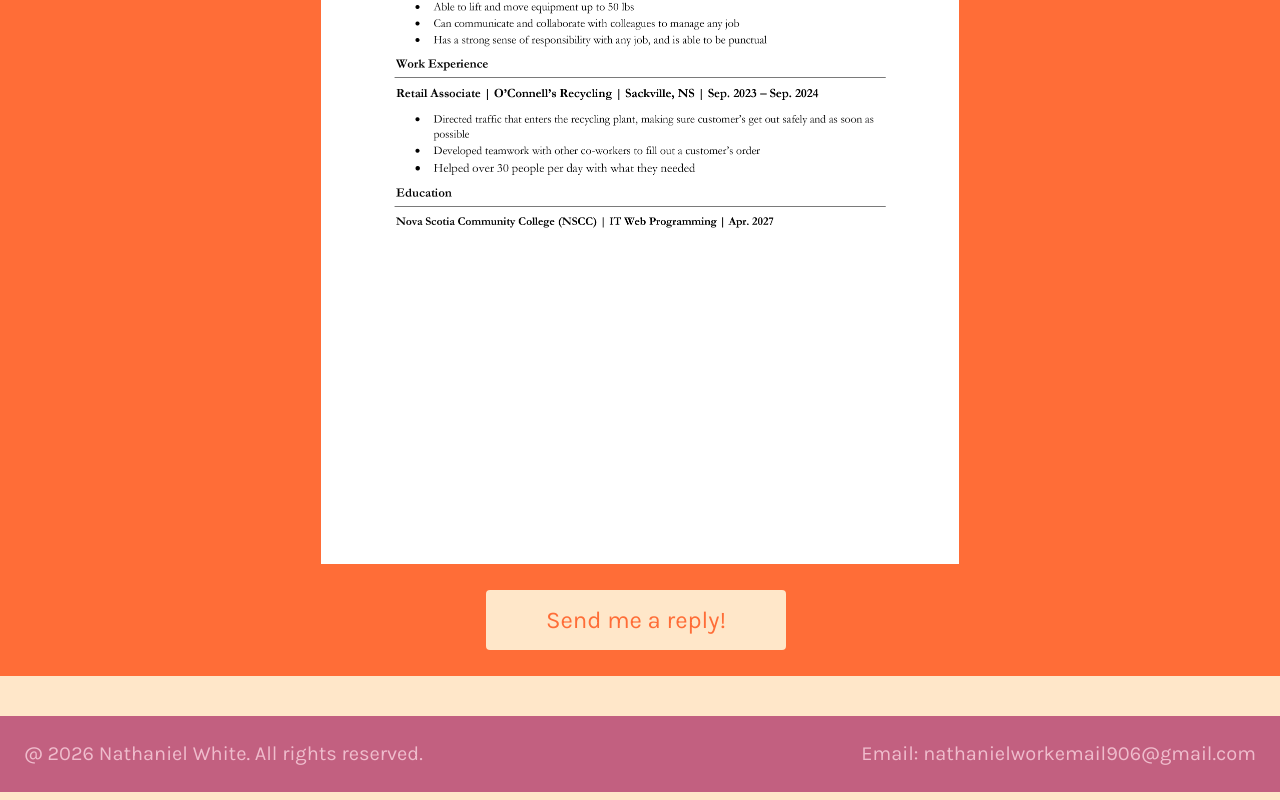
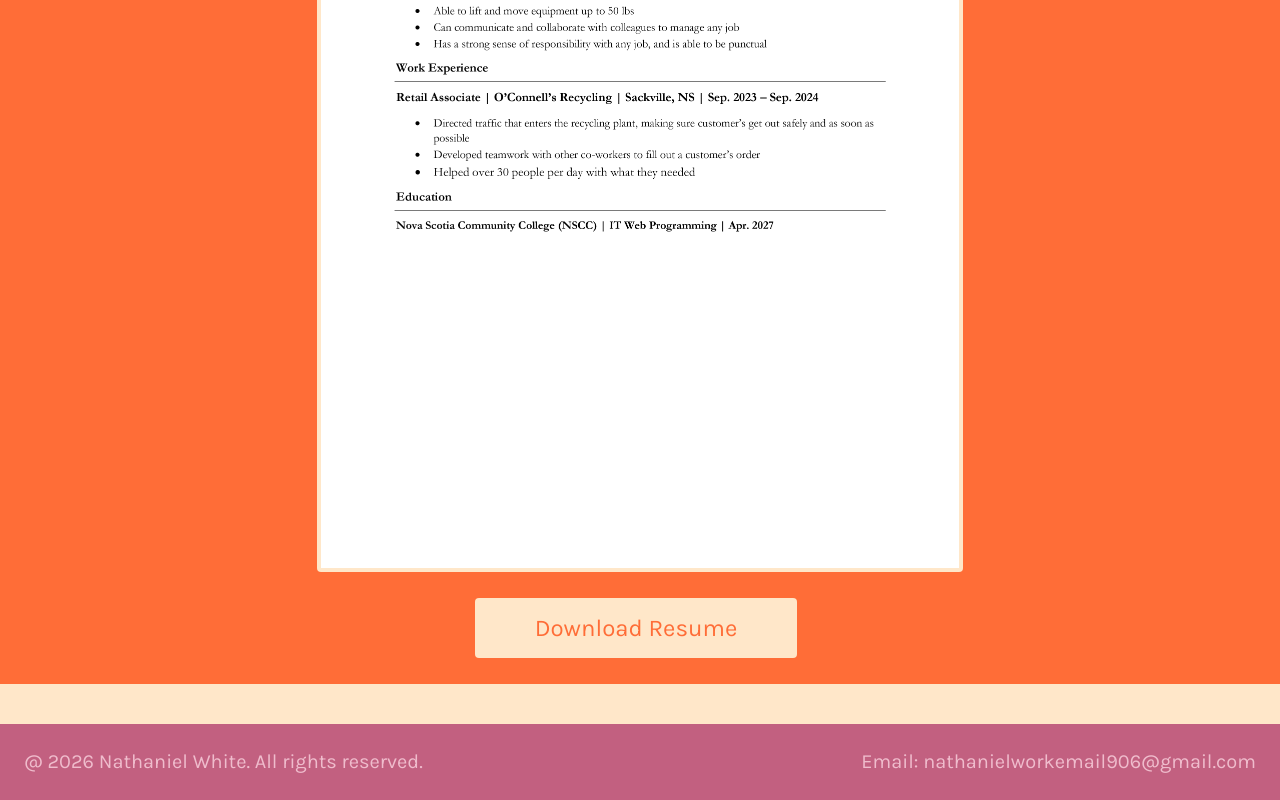
Before and after one commit to DentedGlassJar/natesite, a Next.js app: page /resume in a window 1280 px wide. Shown: the part 505-1305 px from the top of the page. Built offline with nearby package versions, Linux system fonts and the light colour scheme; a web font is replaced by a local one.

Commit message:
Resume improved

```diff
--- a/src/app/resume/page.tsx
+++ b/src/app/resume/page.tsx
@@ -71,12 +71,14 @@ export default function Resume() {
               Resume
             </h2>
 
-            <Image src={'/images/nathanielwhite_resume.jpg'} width={2550 / 4} height={3300 / 4} alt="This is an image of the website's creator; Nathaniel White." />
+            <div className='p-1 bg-[#FFE7C9] shrink rounded'>
+              <Image src={'/images/nathanielwhite_resume.jpg'} width={2550 / 4} height={3300 / 4} alt="This is an image of the website's creator; Nathaniel White." />
+            </div>
           </div>
 
           <div className='row-auto mr-2'>
-            <div className=''>
-              <a href='/files/White_Nathaniel_SummerResume.pdf' download="NathanielWhite_Resume" type='button' className='bg-[#FFE7C9] hover:opacity-50 text-[#FF6D37] p-4 pl-15 pr-15 text-2xl rounded'>Send me a reply!</a>
+            <div>
+              <a href='/files/White_Nathaniel_SummerResume.pdf' download="NathanielWhite_Resume" type='button' className='bg-[#FFE7C9] hover:opacity-50 text-[#FF6D37] p-4 pl-15 pr-15 text-2xl rounded'>Download Resume</a>
             </div>
           </div>
         </div>
```
